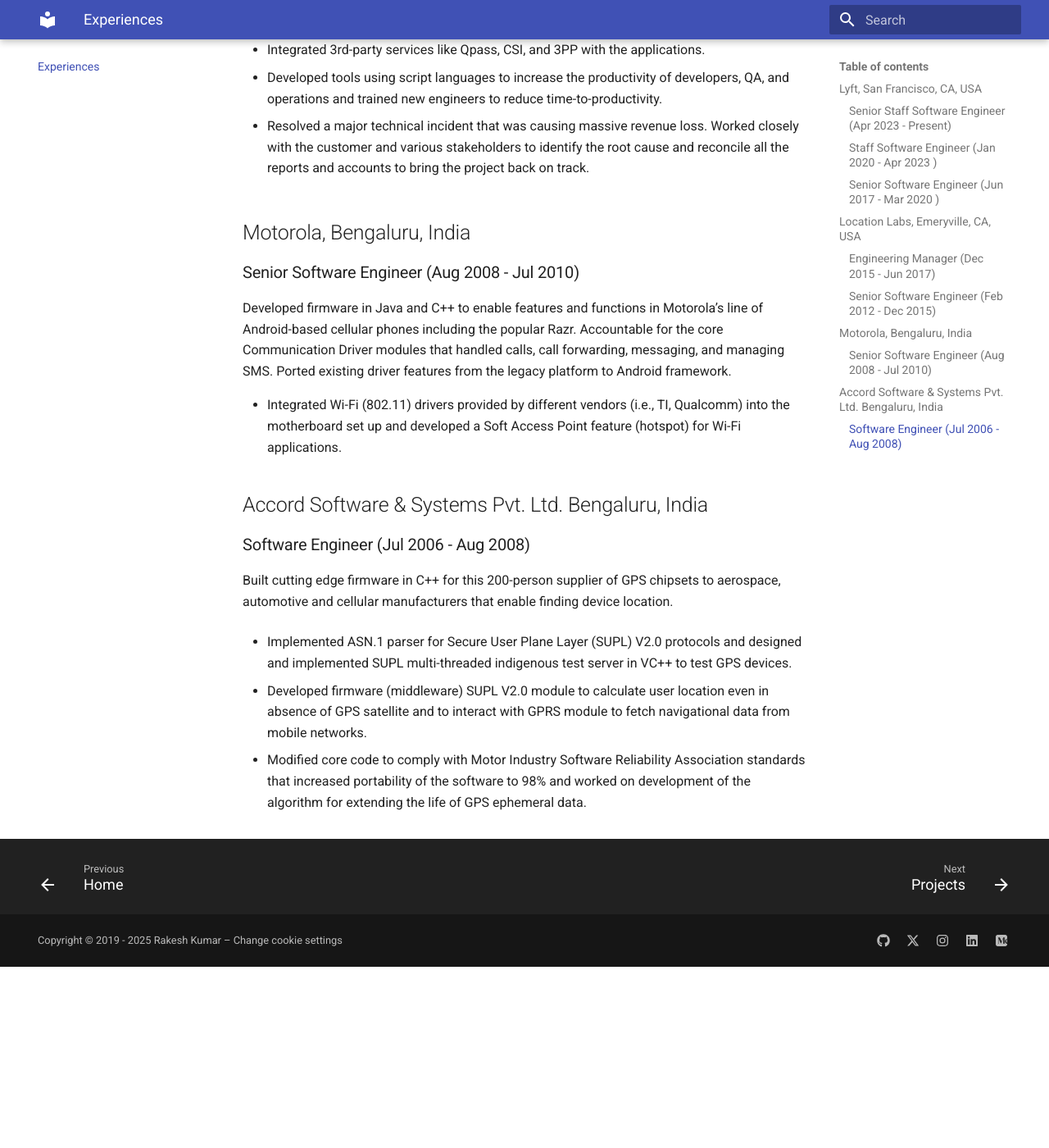
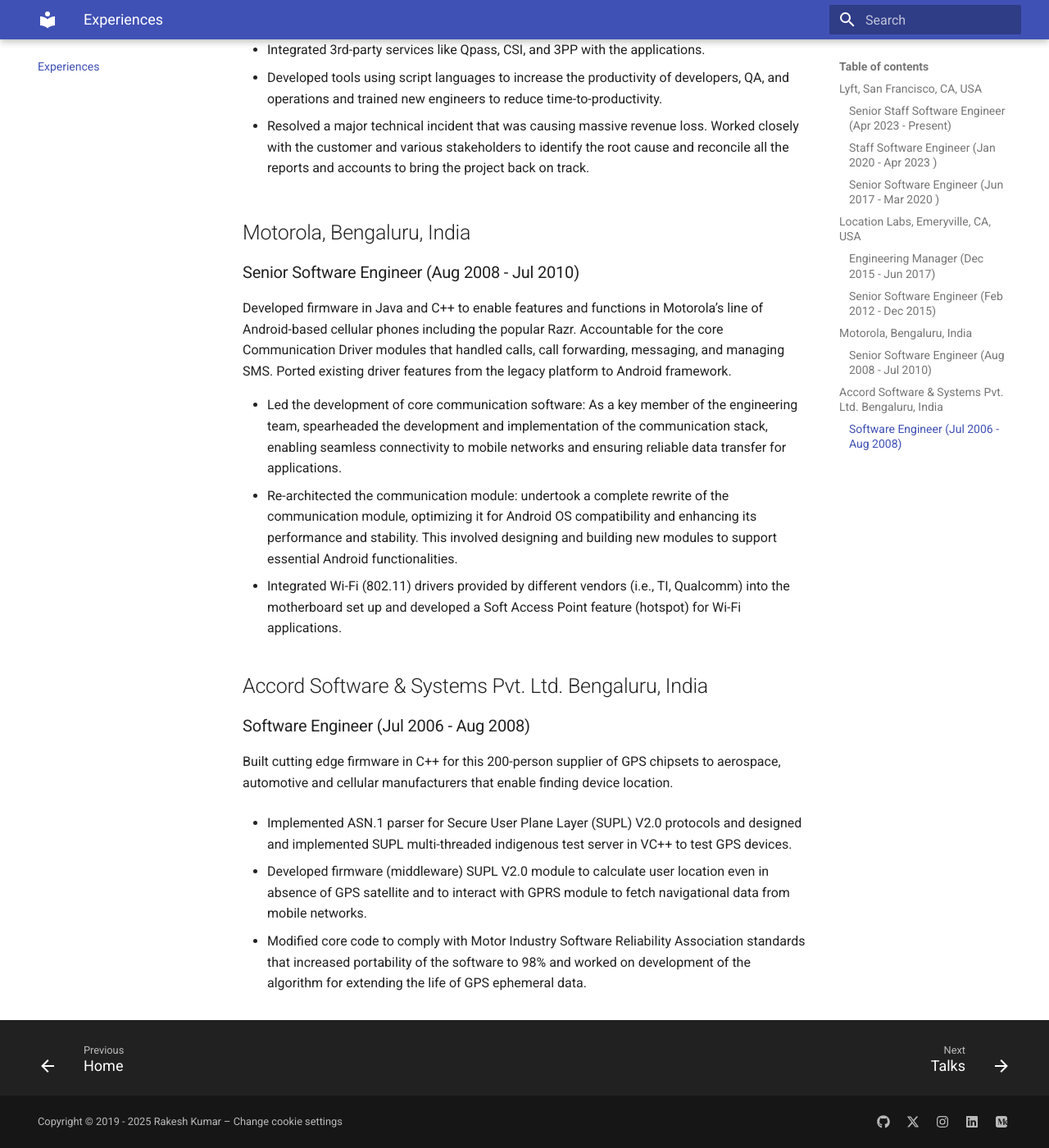
Before and after one commit to rakeshcusat/rakeshcusat.github.io, an MkDocs documentation site: the page built from docs/experiences.md, in a window 1280 px wide and 1400 px high, scrolled down 2282 px. Shown: the whole window at 82% size. Built offline with MkDocs 1.6.1 and Material for MkDocs 9.7.7, drawn with Linux system fonts in a browser that asks for light colours; plug-ins that fetch from the network failed and are left out; before the commit the page ends 3461 px from its top, so only the background shows below that.

Commit message:
Update experiences and yearly goals (#21)
* Update experiences and yearly goals

```diff
--- a/docs/experiences.md
+++ b/docs/experiences.md
@@ -55,6 +55,8 @@
 
 Developed firmware in Java and C++ to enable features and functions in Motorola’s line of Android-based cellular phones including the popular Razr. Accountable for the core Communication Driver modules that handled calls, call forwarding, messaging, and managing SMS. Ported existing driver features from the legacy platform to Android framework.
 
+- Led the development of core communication software: As a key member of the engineering team, spearheaded the development and implementation of the communication stack, enabling seamless connectivity to mobile networks and ensuring reliable data transfer for applications.
+- Re-architected the communication module: undertook a complete rewrite of the communication module, optimizing it for Android OS compatibility and enhancing its performance and stability. This involved designing and building new modules to support essential Android functionalities.
 - Integrated Wi-Fi (802.11) drivers provided by different vendors (i.e., TI, Qualcomm) into the motherboard set up and developed a Soft Access Point feature (hotspot) for Wi-Fi applications.
 
 ## Accord Software & Systems Pvt. Ltd. Bengaluru, India
--- a/mkdocs.yml
+++ b/mkdocs.yml
@@ -16,7 +16,6 @@
 nav:
     - Home: index.md
     - Experiences: experiences.md
-    - Projects: projects.md
     - Talks: talks.md
     - Yearly Goals: yearly-goals.md
     - Contact Me: contact.md
```
Also changed, not shown: docs/projects.md (deleted, +0 -28 lines), docs/yearly-goals.md (+2 -0 lines).
